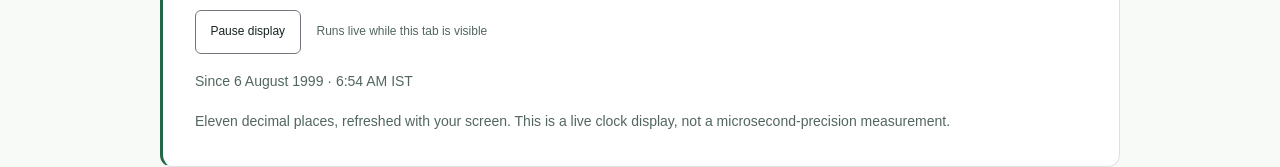
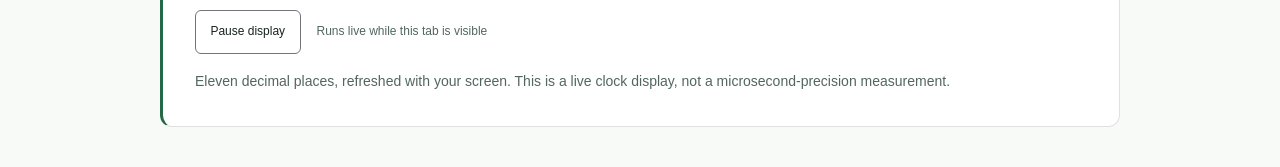
Before and after one commit to arunvithyasegar/arunvithyasegar.github.io, a Next.js app: page /stats in a window 1280 px wide. Shown: the part 437-604 px from the top of the page. Built offline with nearby package versions, Linux system fonts and the light colour scheme; no server answers; a web font is replaced by a local one.

Commit message:
fix: remove visible birth-date caption

```diff
--- a/app/styles/pages/stats.css
+++ b/app/styles/pages/stats.css
@@ -218,7 +218,6 @@
   border-radius: 50%;
   background: var(--color-accent);
 }
-.live-age-origin,
 .live-age-explainer {
   margin: 1rem 0 0;
   font-size: var(--text-sm);
--- a/src/components/Stats/LiveAge.tsx
+++ b/src/components/Stats/LiveAge.tsx
@@ -1,7 +1,7 @@
 'use client';
 
 import { useEffect, useRef, useState } from 'react';
-import { BIRTH_INSTANT, formatLiveAge } from '@/lib/age';
+import { formatLiveAge } from '@/lib/age';
 
 const clock = new Intl.DateTimeFormat('en-GB', {
   timeZone: 'Asia/Kolkata',
@@ -92,10 +92,6 @@ export default function LiveAge({ compact = false }: { compact?: boolean }) {
                 : 'Runs live while this tab is visible'}
             </span>
           </div>
-          <p className="live-age-origin">
-            Since{' '}
-            <time dateTime={BIRTH_INSTANT}>6 August 1999 · 6:54 AM IST</time>
-          </p>
           <p className="live-age-explainer">
             Eleven decimal places, refreshed with your screen. This is a live
             clock display, not a microsecond-precision measurement.
```
